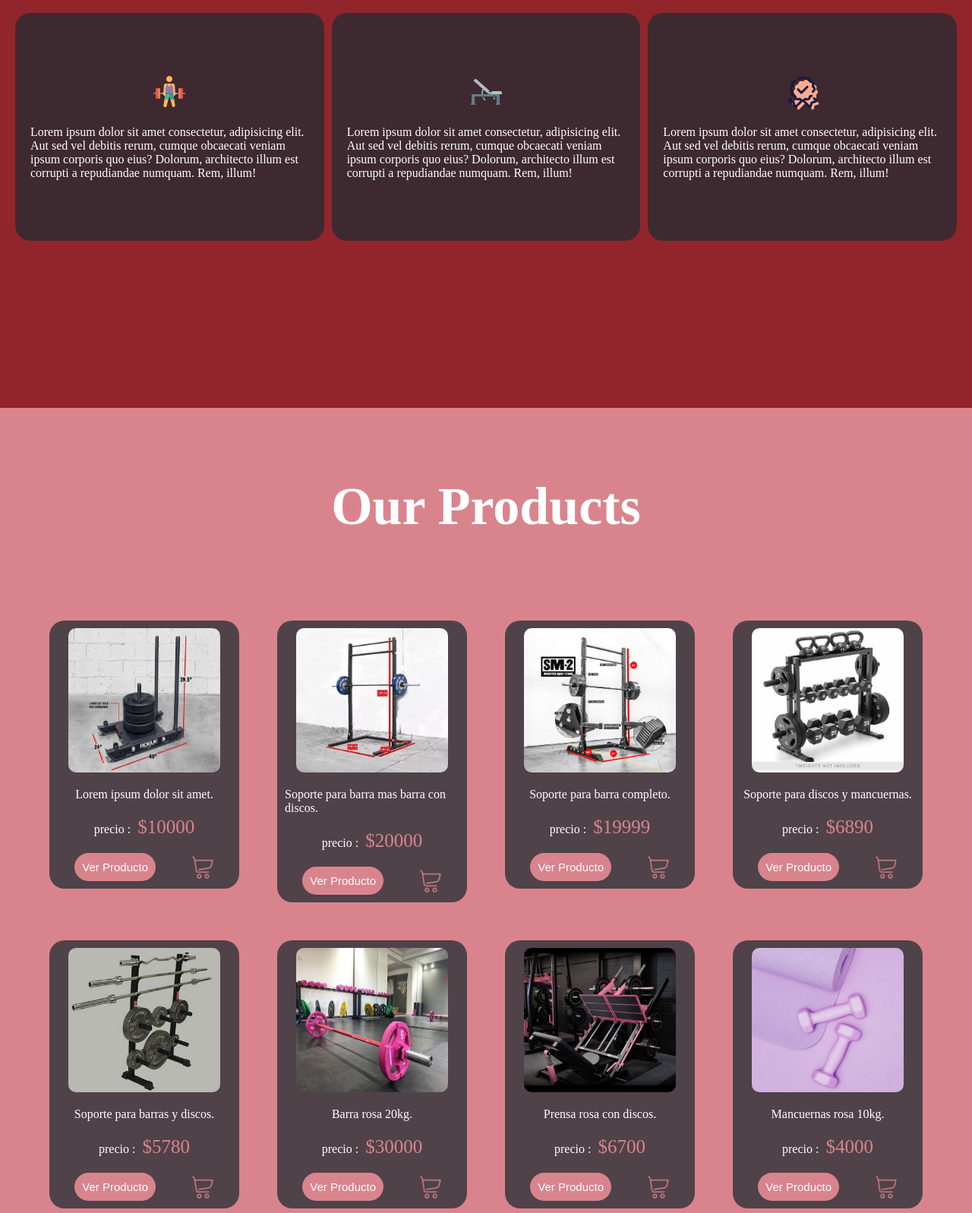
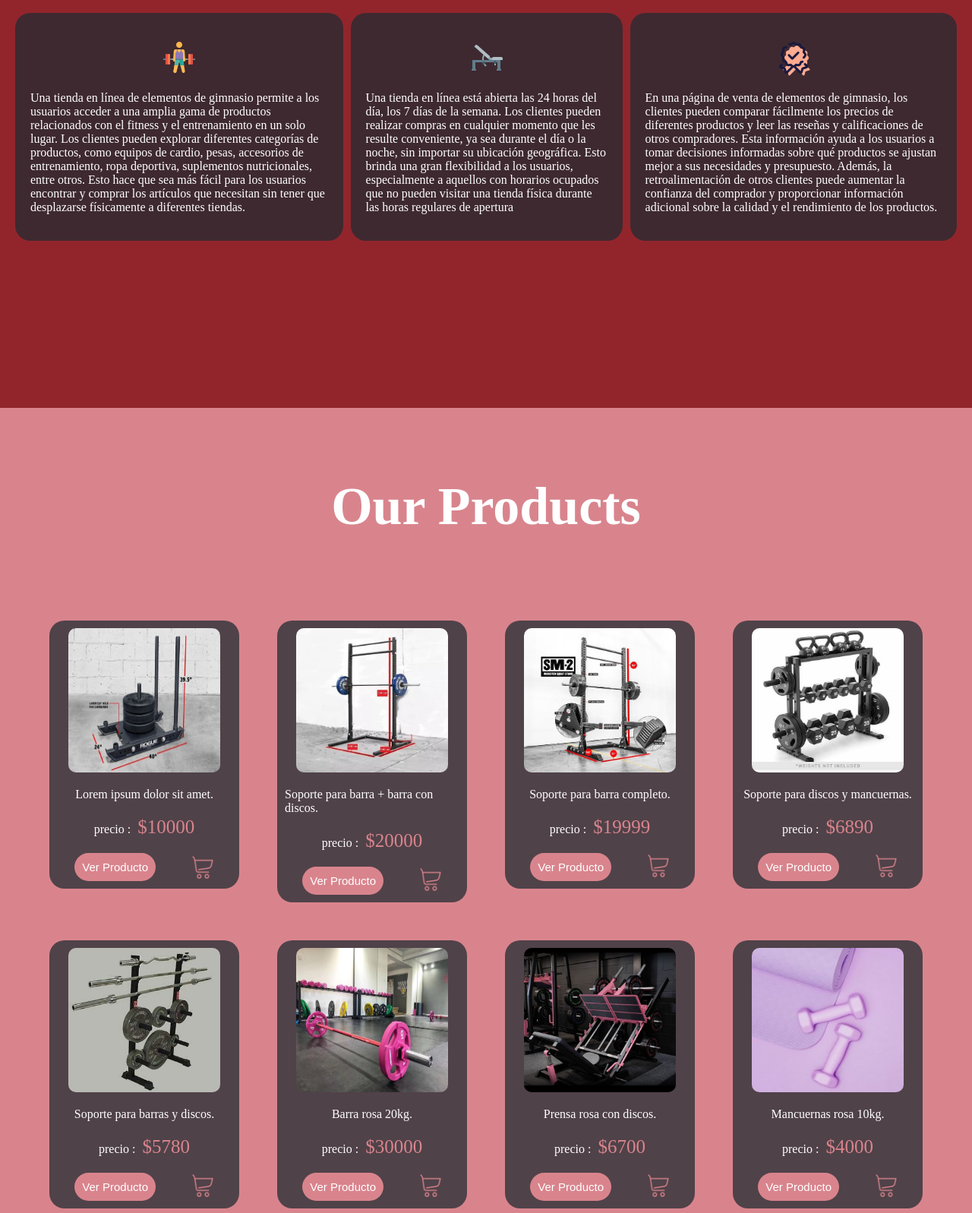
Before and after one commit to mai1209/webNucba, a plain HTML site: page index.html in a window 1280 px wide. Shown: the part 1183-2780 px from the top of the page at 76% size. Drawn offline with Linux system fonts and the light colour scheme; a script that the page names is missing.

Commit message:
retoques finales

```diff
--- a/index.html
+++ b/index.html
@@ -37,21 +37,15 @@
         <div class="About__benefits">
             <div class="benefits__1">
                 <img src="img/icons8-peso-muerto-48.png" alt="imagen 1">
-                <p>Lorem ipsum dolor sit amet consectetur, adipisicing elit. Aut sed vel debitis rerum, cumque obcaecati
-                    veniam ipsum corporis quo eius? Dolorum, architecto illum est corrupti a repudiandae numquam. Rem,
-                    illum!</p>
+                <p>Una tienda en línea de elementos de gimnasio permite a los usuarios acceder a una amplia gama de productos relacionados con el fitness y el entrenamiento en un solo lugar. Los clientes pueden explorar diferentes categorías de productos, como equipos de cardio, pesas, accesorios de entrenamiento, ropa deportiva, suplementos nutricionales, entre otros. Esto hace que sea más fácil para los usuarios encontrar y comprar los artículos que necesitan sin tener que desplazarse físicamente a diferentes tiendas.</p>
             </div>
             <div class="benefits__2">
                 <img src="img/icons8-gym-bench-48.png" alt="imagen 2">
-                <p>Lorem ipsum dolor sit amet consectetur, adipisicing elit. Aut sed vel debitis rerum, cumque obcaecati
-                    veniam ipsum corporis quo eius? Dolorum, architecto illum est corrupti a repudiandae numquam. Rem,
-                    illum!</p>
+                <p> Una tienda en línea está abierta las 24 horas del día, los 7 días de la semana. Los clientes pueden realizar compras en cualquier momento que les resulte conveniente, ya sea durante el día o la noche, sin importar su ubicación geográfica. Esto brinda una gran flexibilidad a los usuarios, especialmente a aquellos con horarios ocupados que no pueden visitar una tienda física durante las horas regulares de apertura</p>
             </div>
             <div class="benefits__3">
                 <img src="img/icons8-calidad-48.png" alt="imagen 3">
-                <p>Lorem ipsum dolor sit amet consectetur, adipisicing elit. Aut sed vel debitis rerum, cumque obcaecati
-                    veniam ipsum corporis quo eius? Dolorum, architecto illum est corrupti a repudiandae numquam. Rem,
-                    illum!</p>
+                <p>En una página de venta de elementos de gimnasio, los clientes pueden comparar fácilmente los precios de diferentes productos y leer las reseñas y calificaciones de otros compradores. Esta información ayuda a los usuarios a tomar decisiones informadas sobre qué productos se ajustan mejor a sus necesidades y presupuesto. Además, la retroalimentación de otros clientes puede aumentar la confianza del comprador y proporcionar información adicional sobre la calidad y el rendimiento de los productos.</p>
             </div>
         </div>
     </section>
@@ -71,12 +65,13 @@
             </div>
             <div class="card">
                 <img class="card__img" src="img/card2.jpg" alt="img produt">
-                <p>Soporte para barra mas barra con discos.</p>
+                <p>Soporte para barra + barra con discos.</p>
                 <p>precio : <span>$20000</span></p>
                 <div class="shop">
                     <button class="card__btn">Ver Producto</button>
-                    <img class="card__carro" src="img/icons8-shopping-trolley-64.png" alt="carrito">
+                    <a href="https://api.whatsapp.com/send?phone=3425258331&text=¡Hola!%20¿Cómo%20estás%3F?%20no%20dudes%20en%20escribirnos"><img class="card__carro" src="img/icons8-shopping-trolley-64.png" alt="carrito" ></a>
                 </div>
+
 
             </div>
             <div class="card">
@@ -85,7 +80,7 @@
                 <p>precio : <span>$19999</span></p>
                 <div class="shop">
                     <button class="card__btn">Ver Producto</button>
-                    <img class="card__carro" src="img/icons8-shopping-trolley-64.png" alt="carrito">
+                    <a href="https://api.whatsapp.com/send?phone=3425258331&text=¡Hola!%20¿Cómo%20estás%3F?%20no%20dudes%20en%20escribirnos"><img class="card__carro" src="img/icons8-shopping-trolley-64.png" alt="carrito" ></a>
                 </div>
 
             </div>
@@ -95,7 +90,7 @@
                 <p>precio : <span>$6890</span></p>
                 <div class="shop">
                     <button class="card__btn">Ver Producto</button>
-                    <img class="card__carro" src="img/icons8-shopping-trolley-64.png" alt="carrito">
+                    <a href="https://api.whatsapp.com/send?phone=3425258331&text=¡Hola!%20¿Cómo%20estás%3F?%20no%20dudes%20en%20escribirnos"><img class="card__carro" src="img/icons8-shopping-trolley-64.png" alt="carrito" ></a>
                 </div>
 
             </div>
@@ -105,7 +100,7 @@
                 <p>precio : <span>$5780</span></p>
                 <div class="shop">
                     <button class="card__btn">Ver Producto</button>
-                    <img class="card__carro" src="img/icons8-shopping-trolley-64.png" alt="carrito">
+                    <a href="https://api.whatsapp.com/send?phone=3425258331&text=¡Hola!%20¿Cómo%20estás%3F?%20no%20dudes%20en%20escribirnos"><img class="card__carro" src="img/icons8-shopping-trolley-64.png" alt="carrito" ></a>
                 </div>
 
             </div>
@@ -115,7 +110,7 @@
                 <p>precio : <span>$30000</span></p>
                 <div class="shop">
                     <button class="card__btn">Ver Producto</button>
-                    <img class="card__carro" src="img/icons8-shopping-trolley-64.png" alt="carrito">
+                    <a href="https://api.whatsapp.com/send?phone=3425258331&text=¡Hola!%20¿Cómo%20estás%3F?%20no%20dudes%20en%20escribirnos"><img class="card__carro" src="img/icons8-shopping-trolley-64.png" alt="carrito" ></a>
                 </div>
 
             </div>
@@ -125,7 +120,7 @@
                 <p>precio : <span>$6700</span></p>
                 <div class="shop">
                     <button class="card__btn">Ver Producto</button>
-                    <img class="card__carro" src="img/icons8-shopping-trolley-64.png" alt="carrito">
+                    <a href="https://api.whatsapp.com/send?phone=3425258331&text=¡Hola!%20¿Cómo%20estás%3F?%20no%20dudes%20en%20escribirnos"><img class="card__carro" src="img/icons8-shopping-trolley-64.png" alt="carrito" ></a>
                 </div>
 
             </div>
@@ -135,7 +130,7 @@
                 <p>precio : <span>$4000</span></p>
                 <div class="shop">
                     <button class="card__btn">Ver Producto</button>
-                    <img class="card__carro" src="img/icons8-shopping-trolley-64.png" alt="carrito">
+                    <a href="https://api.whatsapp.com/send?phone=3425258331&text=¡Hola!%20¿Cómo%20estás%3F?%20no%20dudes%20en%20escribirnos"><img class="card__carro" src="img/icons8-shopping-trolley-64.png" alt="carrito" ></a>
                 </div>
 
             </div>
@@ -145,7 +140,7 @@
                 <p>precio : <span>$3470</span></p>
                 <div class="shop">
                     <button class="card__btn">Ver Producto</button>
-                    <img class="card__carro" src="img/icons8-shopping-trolley-64.png" alt="carrito">
+                    <a href="https://api.whatsapp.com/send?phone=3425258331&text=¡Hola!%20¿Cómo%20estás%3F?%20no%20dudes%20en%20escribirnos"><img class="card__carro" src="img/icons8-shopping-trolley-64.png" alt="carrito" ></a>
                 </div>
 
             </div>
@@ -155,7 +150,7 @@
                 <p>precio : <span>$20000</span></p>
                 <div class="shop">
                     <button class="card__btn">Ver Producto</button>
-                    <img class="card__carro" src="img/icons8-shopping-trolley-64.png" alt="carrito">
+                    <a href="https://api.whatsapp.com/send?phone=3425258331&text=¡Hola!%20¿Cómo%20estás%3F?%20no%20dudes%20en%20escribirnos"><img class="card__carro" src="img/icons8-shopping-trolley-64.png" alt="carrito" ></a>
                 </div>
 
             </div>
```
Also changed, not shown: login.css (+14 -7 lines), login.html (+5 -5 lines), singUp.html (+5 -5 lines).
